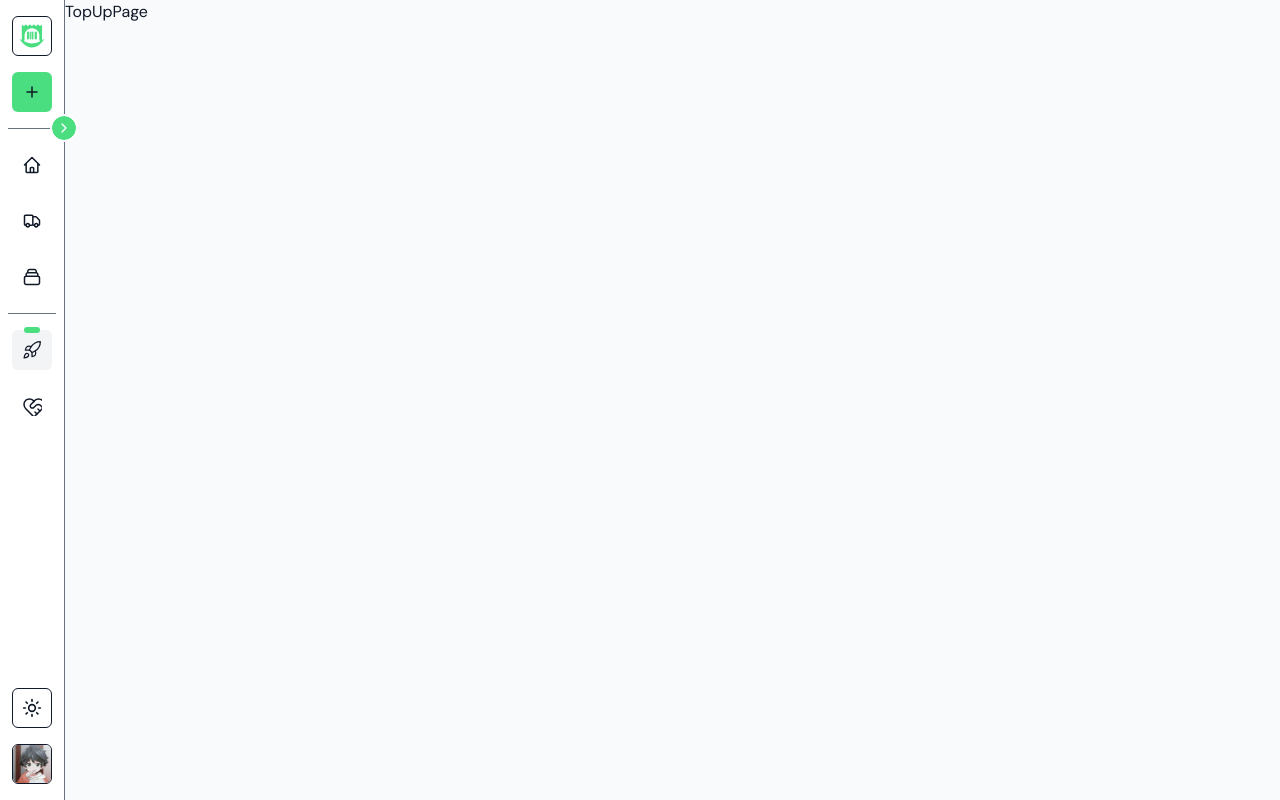
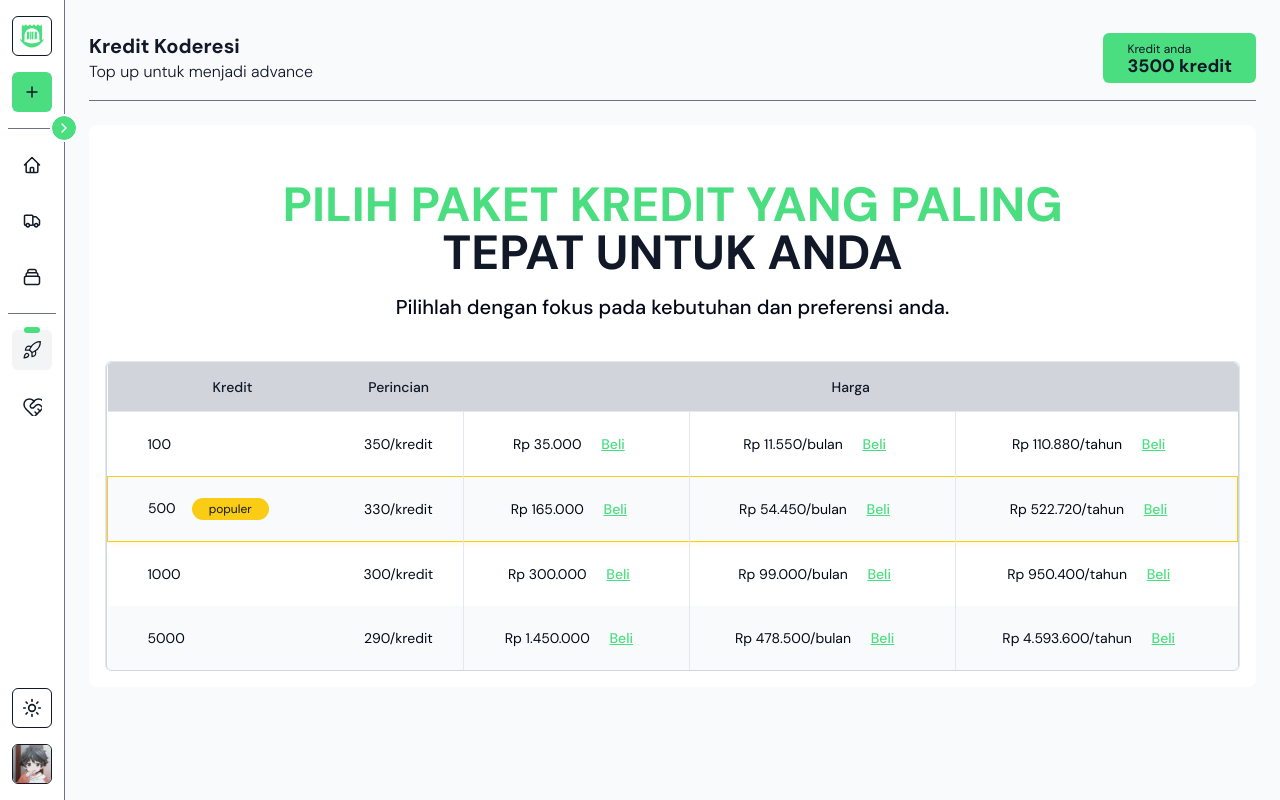
Before and after one commit to shiqocred/koderesi-fe, a Next.js app: page /top-up in a window 1280 px wide. Built offline with nearby package versions, Linux system fonts and the light colour scheme.

Commit message:
add top-up page

```diff
--- a/app/(dashboard)/(klien)/top-up/page.tsx
+++ b/app/(dashboard)/(klien)/top-up/page.tsx
@@ -1,7 +1,31 @@
+import { Header } from "@/components/header";
+import { PricingTable } from "@/components/pricing-table";
+import { Card } from "@/components/ui/card";
 import React from "react";
 
 const TopUpPage = () => {
-  return <div>TopUpPage</div>;
+  return (
+    <div className="px-6 py-8 gap-6 flex flex-col">
+      <Header
+        title="Kredit Koderesi"
+        description="Top up untuk menjadi advance"
+      />
+      <Card className="flex flex-col text-sm text-center p-4 divide-y">
+        <div className="w-full flex justify-center py-10">
+          <div className="flex w-full flex-col max-w-4xl  gap-4">
+            <h2 className="text-5xl font-bold uppercase text-green-400">
+              Pilih Paket Kredit Yang Paling{" "}
+              <span className="text-gray-900">Tepat Untuk Anda</span>
+            </h2>
+            <p className="font-medium text-xl">
+              Pilihlah dengan fokus pada kebutuhan dan preferensi anda.
+            </p>
+          </div>
+        </div>
+        <PricingTable />
+      </Card>
+    </div>
+  );
 };
 
 export default TopUpPage;
--- /dev/null
+++ b/components/pricing-table.tsx
@@ -0,0 +1,180 @@
+import React from "react";
+import {
+  Table,
+  TableBody,
+  TableCell,
+  TableHead,
+  TableHeader,
+  TableRow,
+} from "./ui/table";
+import { formatRupiah } from "@/lib/utils";
+import { Badge } from "./ui/badge";
+import { Button } from "./ui/button";
+
+export const PricingTable = () => {
+  return (
+    <div className="rounded-md border dark:border-gray-300/40">
+      <Table>
+        <TableHeader>
+          <TableRow className="bg-gray-300 hover:bg-gray-400/70 dark:bg-gray-700 dark:hover:bg-gray-600/70">
+            <TableHead className="text-gray-900 dark:text-white  text-center pl-10">
+              Kredit
+            </TableHead>
+            <TableHead className="text-gray-900 dark:text-white  text-center">
+              Perincian
+            </TableHead>
+            <TableHead
+              colSpan={3}
+              className="text-gray-900 dark:text-white text-center"
+            >
+              Harga
+            </TableHead>
+          </TableRow>
+        </TableHeader>
+        <TableBody>
+          <TableRow className="even:bg-gray-50 border-none hover:bg-gray-100 dark:even:bg-gray-800/70 dark:hover:bg-gray-700/40">
+            <TableCell className="pl-10 text-start">100</TableCell>
+            <TableCell>350/kredit</TableCell>
+            <TableCell className="border-l">
+              {formatRupiah(35000)}{" "}
+              <Button
+                size={"sm"}
+                variant={"ghost"}
+                className="text-green-400 hover:text-green-500 px-4 h-8 underline"
+              >
+                Beli
+              </Button>
+            </TableCell>
+            <TableCell className="border-x">
+              {formatRupiah(11550)}/bulan{" "}
+              <Button
+                size={"sm"}
+                variant={"ghost"}
+                className="text-green-400 hover:text-green-500 px-4 h-8 underline"
+              >
+                Beli
+              </Button>
+            </TableCell>
+            <TableCell>
+              {formatRupiah(110880)}/tahun{" "}
+              <Button
+                size={"sm"}
+                variant={"ghost"}
+                className="text-green-400 hover:text-green-500 px-4 h-8 underline"
+              >
+                Beli
+              </Button>
+            </TableCell>
+          </TableRow>
+          <TableRow className="even:bg-gray-50 hover:bg-gray-100 dark:even:bg-gray-800/70 dark:hover:bg-gray-700/40 border-yellow-400 border shadow-md shadow-yellow-300/20">
+            <TableCell className="text-start pl-10">
+              500
+              <Badge className="bg-yellow-400 text-gray-900 font-normal ml-4 px-4 hover:bg-yellow-300">
+                populer
+              </Badge>
+            </TableCell>
+            <TableCell>330/kredit</TableCell>
+            <TableCell className="border-l">
+              {formatRupiah(165000)}{" "}
+              <Button
+                size={"sm"}
+                variant={"ghost"}
+                className="text-green-400 hover:text-green-500 px-4 h-8 underline"
+              >
+                Beli
+              </Button>
+            </TableCell>
+            <TableCell className="border-x">
+              {formatRupiah(54450)}/bulan{" "}
+              <Button
+                size={"sm"}
+                variant={"ghost"}
+                className="text-green-400 hover:text-green-500 px-4 h-8 underline"
+              >
+                Beli
+              </Button>
+            </TableCell>
+            <TableCell>
+              {formatRupiah(522720)}/tahun{" "}
+              <Button
+                size={"sm"}
+                variant={"ghost"}
+                className="text-green-400 hover:text-green-500 px-4 h-8 underline"
+              >
+                Beli
+              </Button>
+            </TableCell>
+          </TableRow>
+          <TableRow className="even:bg-gray-50 border-none hover:bg-gray-100 dark:even:bg-gray-800/70 dark:hover:bg-gray-700/40">
+            <TableCell className="pl-10 text-start">1000</TableCell>
+            <TableCell>300/kredit</TableCell>
+            <TableCell className="border-l">
+              {formatRupiah(300000)}{" "}
+              <Button
+                size={"sm"}
+                variant={"ghost"}
+                className="text-green-400 hover:text-green-500 px-4 h-8 underline"
+              >
+                Beli
+              </Button>
+            </TableCell>
+            <TableCell className="border-x">
+              {formatRupiah(99000)}/bulan{" "}
+              <Button
+                size={"sm"}
+                variant={"ghost"}
+                className="text-green-400 hover:text-green-500 px-4 h-8 underline"
+              >
+                Beli
+              </Button>
+            </TableCell>
+            <TableCell>
+              {formatRupiah(950400)}/tahun{" "}
+              <Button
+                size={"sm"}
+                variant={"ghost"}
+                className="text-green-400 hover:text-green-500 px-4 h-8 underline"
+              >
+                Beli
+              </Button>
+            </TableCell>
+          </TableRow>
+          <TableRow className="even:bg-gray-50 border-none hover:bg-gray-100 dark:even:bg-gray-800/70 dark:hover:bg-gray-700/40">
+            <TableCell className="pl-10 text-start">5000</TableCell>
+            <TableCell>290/kredit</TableCell>
+            <TableCell className="border-l">
+              {formatRupiah(1450000)}{" "}
+              <Button
+                size={"sm"}
+                variant={"ghost"}
+                className="text-green-400 hover:text-green-500 px-4 h-8 underline"
+              >
+                Beli
+              </Button>
+            </TableCell>
+            <TableCell className="border-x">
+              {formatRupiah(478500)}/bulan{" "}
+              <Button
+                size={"sm"}
+                variant={"ghost"}
+                className="text-green-400 hover:text-green-500 px-4 h-8 underline"
+              >
+                Beli
+              </Button>
+            </TableCell>
+            <TableCell>
+              {formatRupiah(4593600)}/tahun{" "}
+              <Button
+                size={"sm"}
+                variant={"ghost"}
+                className="text-green-400 hover:text-green-500 px-4 h-8 underline"
+              >
+                Beli
+              </Button>
+            </TableCell>
+          </TableRow>
+        </TableBody>
+      </Table>
+    </div>
+  );
+};
--- a/lib/utils.ts
+++ b/lib/utils.ts
@@ -3,6 +3,15 @@ import { twMerge } from "tailwind-merge";
 
 export function cn(...inputs: ClassValue[]) {
   return twMerge(clsx(inputs));
+}
+
+export function formatRupiah(rupiah: number) {
+  const formatter = new Intl.NumberFormat("id-ID", {
+    style: "currency",
+    currency: "IDR",
+    minimumFractionDigits: 0,
+  });
+  return formatter.format(rupiah);
 }
 
 export const data = [
```
